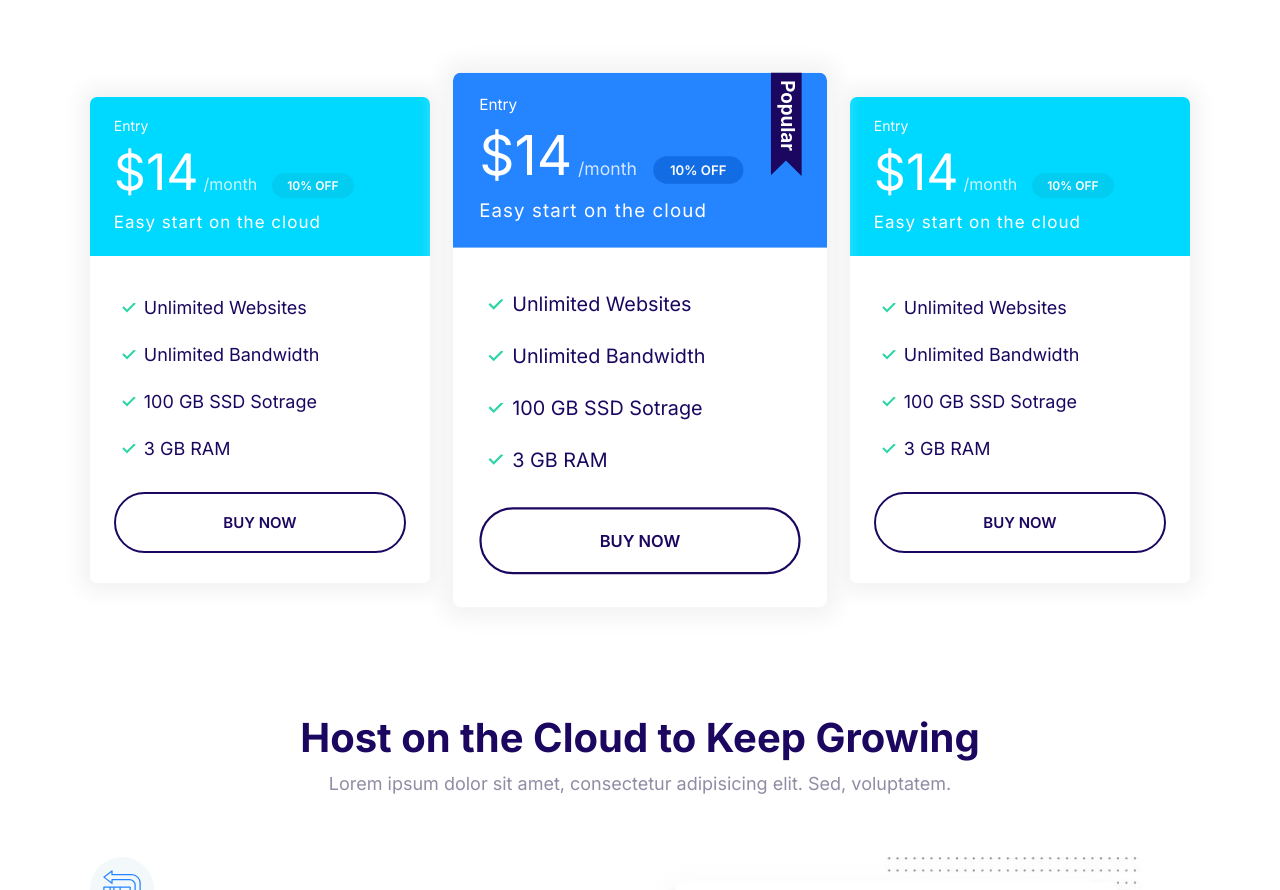
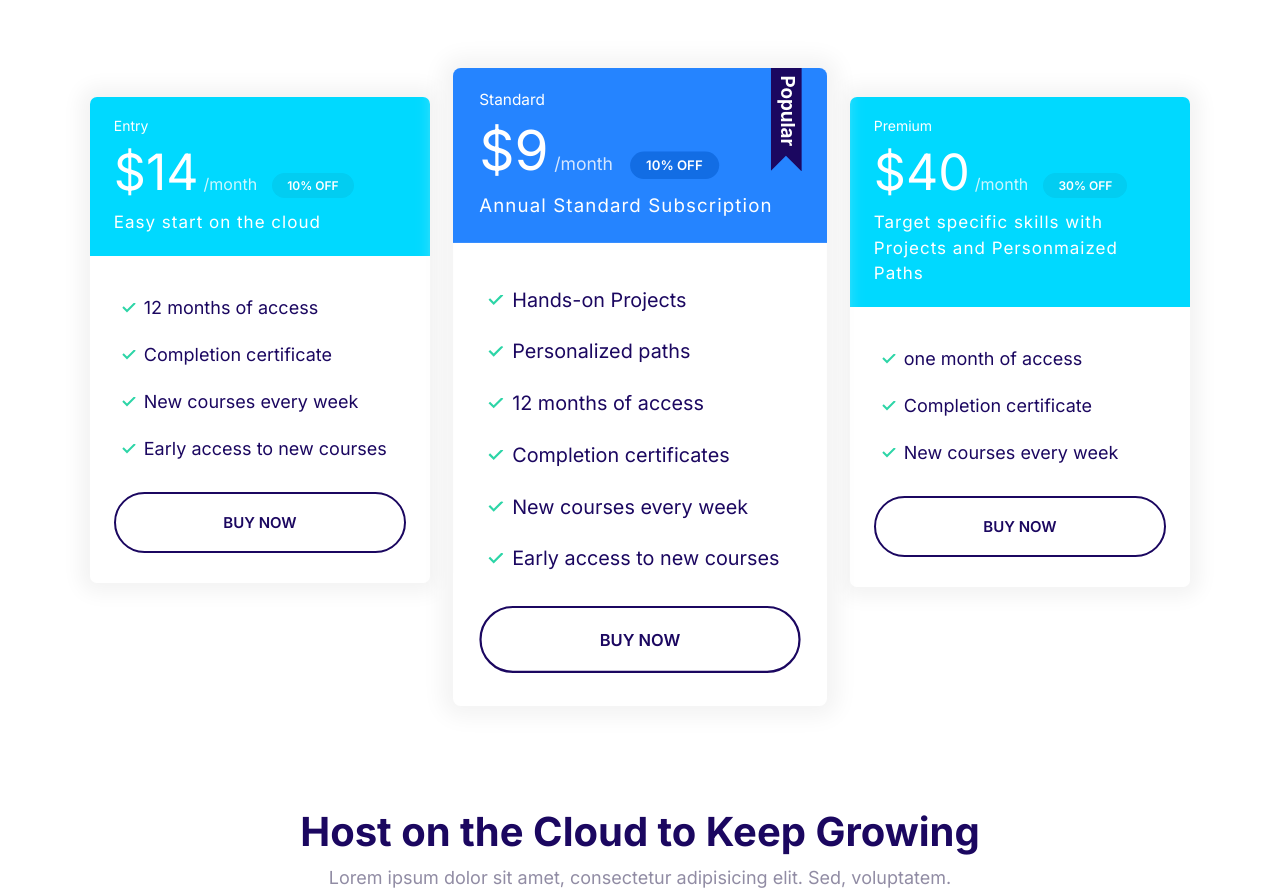
Before and after one commit to hofong428/codebat, a website built with Parcel: page index.html in a window 1280 px wide. Shown: the part 1074-1964 px from the top of the page. Built offline with nearby package versions, Linux system fonts and the light colour scheme.

Commit message:
Plan changed

```diff
--- a/index.html
+++ b/index.html
@@ -132,10 +132,10 @@
             </header>
             <div class="card__body">
               <ul class="list list--tick">
-                <li class="list__item">Unlimited Websites</li>
-                <li class="list__item">Unlimited Bandwidth</li>
-                <li class="list__item">100 GB SSD Sotrage</li>
-                <li class="list__item">3 GB RAM</li>
+                <li class="list__item">12 months of access</li>
+                <li class="list__item">Completion certificate</li>
+                <li class="list__item">New courses every week</li>
+                <li class="list__item">Early access to new courses</li>
               </ul>
               <button class="btn btn--outline btn--block">Buy Now</button>
             </div>
@@ -144,18 +144,22 @@
         <div class="plan plan--popular">
           <div class="card card--primary">
             <header class="card__header">
-              <h3 class="plan__name">Entry</h3>
-              <span class="plan__price">$14</span>
+              <h3 class="plan__name">Standard</h3>
+              <span class="plan__price">$9</span>
               <span class="plan__billing-cycle">/month</span>
               <span class="badge badge--primary badge--small">10% OFF</span>
-              <span class="plan__description">Easy start on the cloud</span>
+              <span class="plan__description"
+                >Annual Standard Subscription</span
+              >
             </header>
             <div class="card__body">
               <ul class="list list--tick">
-                <li class="list__item">Unlimited Websites</li>
-                <li class="list__item">Unlimited Bandwidth</li>
-                <li class="list__item">100 GB SSD Sotrage</li>
-                <li class="list__item">3 GB RAM</li>
+                <li class="list__item">Hands-on Projects</li>
+                <li class="list__item">Personalized paths</li>
+                <li class="list__item">12 months of access</li>
+                <li class="list__item">Completion certificates</li>
+                <li class="list__item">New courses every week</li>
+                <li class="list__item">Early access to new courses</li>
               </ul>
               <button class="btn btn--outline btn--block">Buy Now</button>
             </div>
@@ -164,18 +168,20 @@
         <div class="plan">
           <div class="card card--secondary">
             <header class="card__header">
-              <h3 class="plan__name">Entry</h3>
-              <span class="plan__price">$14</span>
+              <h3 class="plan__name">Premium</h3>
+              <span class="plan__price">$40</span>
               <span class="plan__billing-cycle">/month</span>
-              <span class="badge badge--secondary badge--small">10% OFF</span>
-              <span class="plan__description">Easy start on the cloud</span>
+              <span class="badge badge--secondary badge--small">30% OFF</span>
+              <span class="plan__description"
+                >Target specific skills with Projects and Personmaized
+                Paths</span
+              >
             </header>
             <div class="card__body">
               <ul class="list list--tick">
-                <li class="list__item">Unlimited Websites</li>
-                <li class="list__item">Unlimited Bandwidth</li>
-                <li class="list__item">100 GB SSD Sotrage</li>
-                <li class="list__item">3 GB RAM</li>
+                <li class="list__item">one month of access</li>
+                <li class="list__item">Completion certificate</li>
+                <li class="list__item">New courses every week</li>
               </ul>
               <button class="btn btn--outline btn--block">Buy Now</button>
             </div>
```
